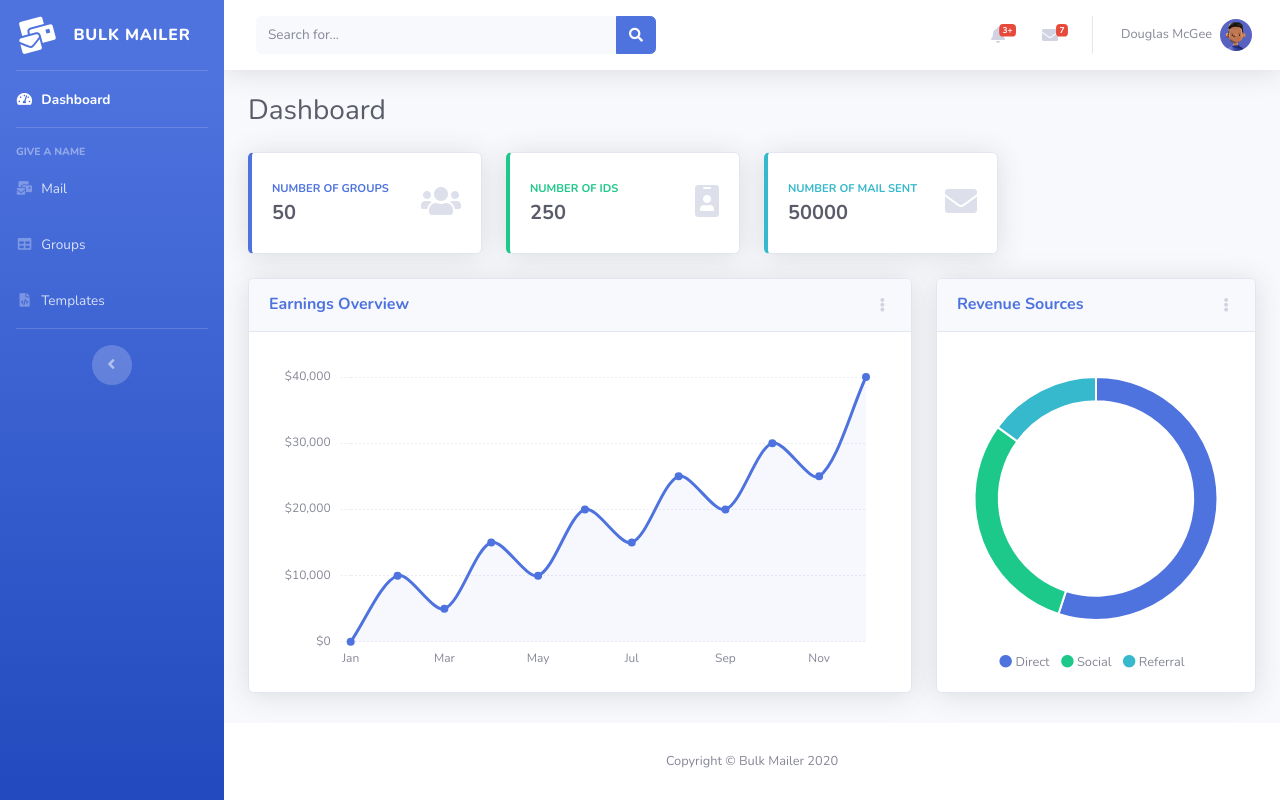
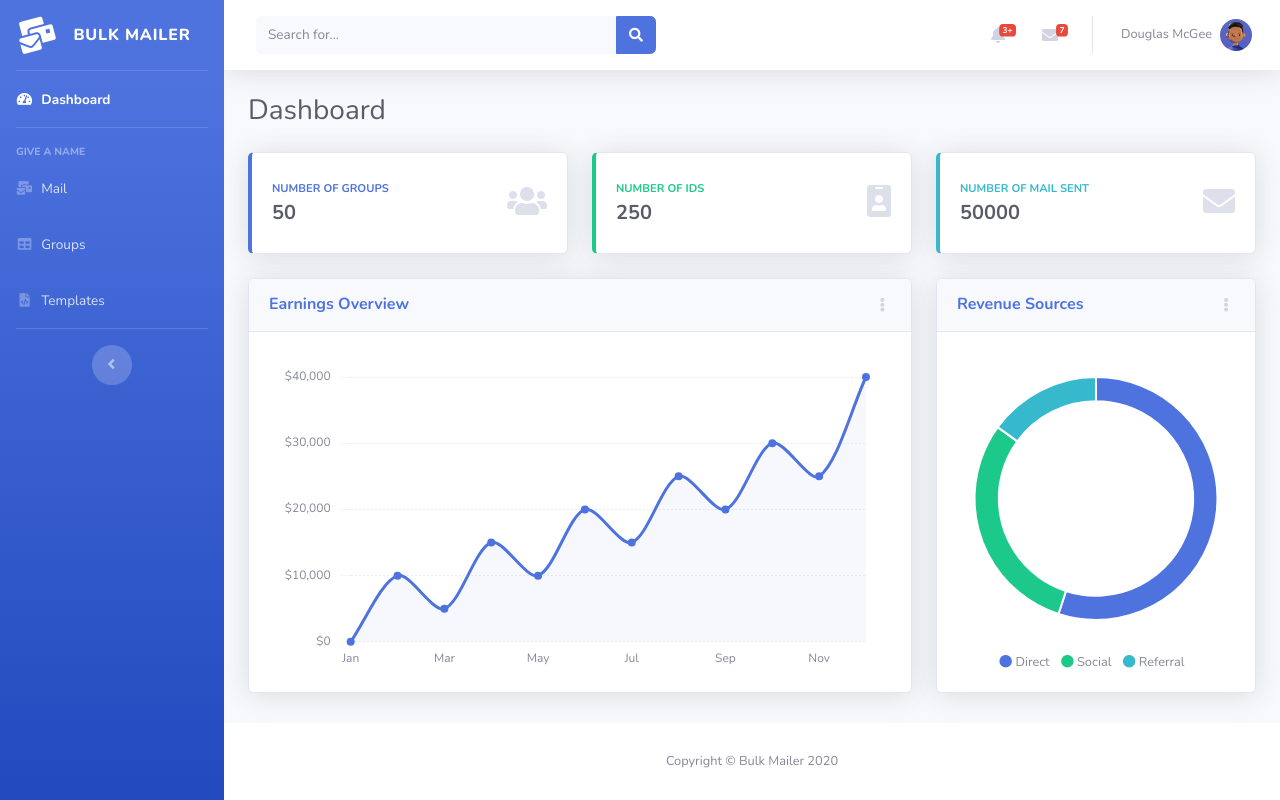
Before and after one commit to data-charya/Cn-project, a Flask app: page /index.html in a window 1280 px wide. Run offline with Flask 2, Linux system fonts and the light colour scheme; some libraries are stand-ins or nearby versions.

Commit message:
Update index.html

```diff
--- a/templates/index.html
+++ b/templates/index.html
@@ -10,8 +10,8 @@
     <!-- Content Row -->
     <div class="row">
 
-        <!-- Earnings (Monthly) Card Example -->
-        <div class="col-xl-3 col-md-6 mb-4">
+        <!-- Number of Groups Card -->
+        <div class="col-xl-4 col-md-6 mb-4">
             <div class="card border-left-primary shadow h-100 py-2">
                 <div class="card-body">
                     <div class="row no-gutters align-items-center">
@@ -28,8 +28,8 @@
             </div>
         </div>
 
-        <!-- Earnings (Monthly) Card Example -->
-        <div class="col-xl-3 col-md-6 mb-4">
+        <!-- Number of IDs Card-->
+        <div class="col-xl-4 col-md-6 mb-4">
             <div class="card border-left-success shadow h-100 py-2">
                 <div class="card-body">
                     <div class="row no-gutters align-items-center">
@@ -46,19 +46,15 @@
             </div>
         </div>
 
-        <!-- Earnings (Monthly) Card Example -->
-        <div class="col-xl-3 col-md-6 mb-4">
+        <!-- Number of mail sent Card -->
+        <div class="col-xl-4 col-md-6 mb-4">
             <div class="card border-left-info shadow h-100 py-2">
                 <div class="card-body">
                     <div class="row no-gutters align-items-center">
                         <div class="col mr-2">
                             <div class="text-xs font-weight-bold text-info text-uppercase mb-1">
                                 Number of mail sent</div>
-                            <div class="row no-gutters align-items-center">
-                                <div class="col-auto">
-                                    <div class="h5 mb-0 mr-3 font-weight-bold text-gray-800">50000</div>
-                                </div>
-                            </div>
+                            <div class="h5 mb-0 mr-3 font-weight-bold text-gray-800">50000</div>
                         </div>
                         <div class="col-auto">
                             <i class="fas fa-envelope fa-2x text-gray-300"></i>
```
